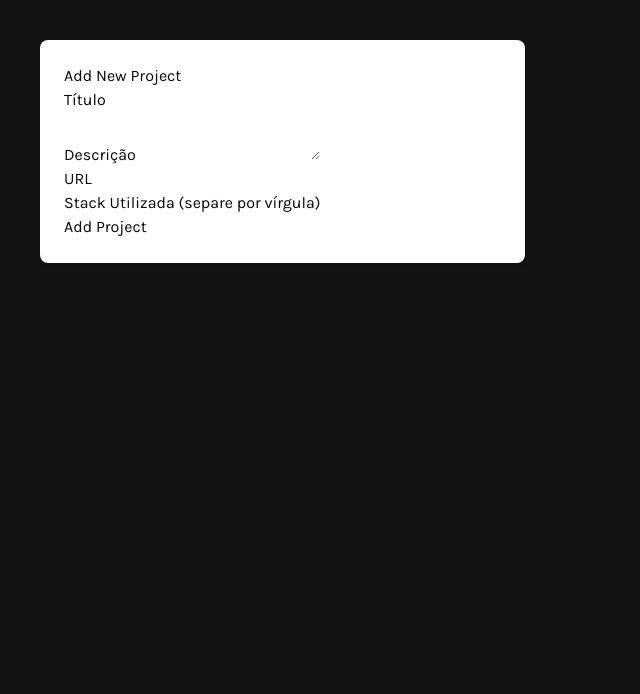
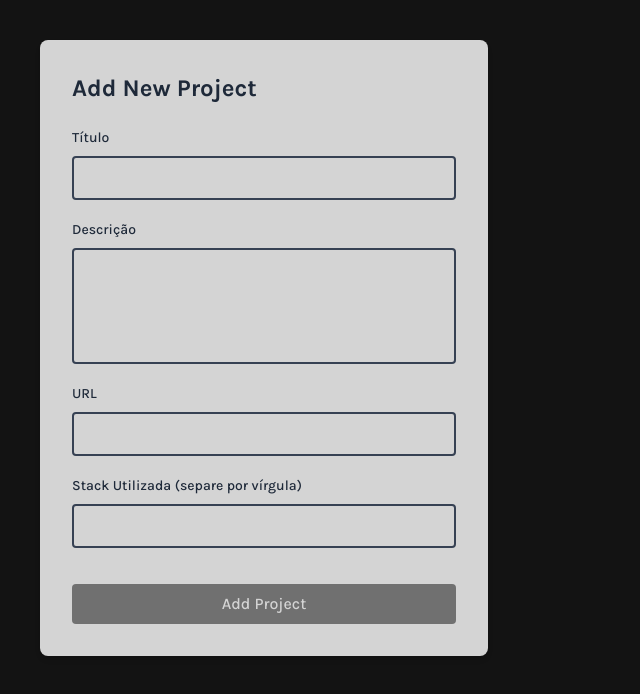
Before and after one commit to luan-cardoso/portfolio-nextjs, a Next.js app: page /add in a window 1280 px wide. Shown: the top 694 px of the page, without its empty margins (0-640 px from the left). Built offline with nearby package versions, Linux system fonts and the light colour scheme; no server answers.

Commit message:
formulário

```diff
--- /dev/null
+++ b/lib/data.js
@@ -0,0 +1,26 @@
+import clientPromise from "./mongodb";
+import { ObjectId } from "mongodb";
+
+// Function to get all projects from the database
+export async function getAllProjects() {
+  try {
+    const client = await clientPromise;
+    const db = client.db("projetos_db");
+
+    const projects_collection = db.collection("projects_collection");
+    //Find all projects and convert to array
+    const projects = await projects_collection.find({}).toArray();
+
+    // Convert _id from ObjectId to string for serialization
+    const serializableProjects = projects.map((project) => ({
+      ...project,
+      _id: project._id.toString(),
+      createdAt: project.createdAt ? project.createdAt.toISOString() : null,
+    }));
+
+    return serializableProjects;
+  } catch (error) {
+    console.error("Failed to fetch projects:", error);
+    return [];
+  }
+}
--- a/src/app/add/page.jsx
+++ b/src/app/add/page.jsx
@@ -1,30 +1,58 @@
-import { addProject } from "../actions"
+import { addProject } from "../actions";
 
 export default function AddProjectPage() {
   return (
-        <div className="bg-white text-gray-950 p-6 rounded-lg shadow-md mt-10 w-fit">
-            <h1>Add New Project</h1>
+    <div className="bg-[var(--white)] text-gray-800 p-8 rounded-lg shadow-md my-10 w-full max-w-md">
+      <h1 className="text-2xl font-bold mb-6">Add New Project</h1>
       <form action={addProject}>
-                <div>
-                    <div>
-                        <label htmlFor="title">Título</label>
-                        <input type="text" id="title" name="title" required />
+        <div className="flex flex-col gap-5">
+          <div className="flex flex-col gap-2">
+            <label htmlFor="title" className="font-medium text-sm">Título</label>
+            <input
+              type="text"
+              id="title"
+              name="title"
+              required
+              className="bg-[var(--white)] text-gray-800 border-2 border-gray-700 rounded px-3 py-2 outline-none"
+            />
           </div>
-                    <div>
-                        <label htmlFor="desc">Descrição</label>
-                        <textarea id="desc" name="desc" required></textarea>
+          <div className="flex flex-col gap-2">
+            <label htmlFor="desc" className="font-medium text-sm">Descrição</label>
+            <textarea
+              id="desc"
+              name="desc"
+              required
+              className="bg-[var(--white)] text-gray-800 border-2 border-gray-700 rounded px-3 py-2 resize-none outline-none"
+              rows="4"
+            ></textarea>
           </div>
-                    <div>
-                        <label htmlFor="url">URL</label>
-                        <input type="text" id="url" name="url"/>
+          <div className="flex flex-col gap-2">
+            <label htmlFor="url" className="font-medium text-sm">URL</label>
+            <input
+              type="text"
+              id="url"
+              name="url"
+              className="bg-[var(--white)] text-gray-800 border-2 border-gray-700 rounded px-3 py-2 outline-none"
+            />
           </div>
-                    <div>
-                        <label htmlFor="stack">Stack Utilizada (separe por vírgula)</label>
-                        <input type="text" id="stack" name="stack" required />
+          <div className="flex flex-col gap-2">
+            <label htmlFor="stack" className="font-medium text-sm">Stack Utilizada (separe por vírgula)</label>
+            <input
+              type="text"
+              id="stack"
+              name="stack"
+              required
+              className="bg-[var(--white)] text-gray-800 border-2 border-gray-700 rounded px-3 py-2 outline-none"
+            />
           </div>
-                    <button type="submit">Add Project</button>
+          <button
+            type="submit"
+            className="bg-[var(--gray)] text-[var(--white)] font-medium py-2 px-4 rounded mt-4 hover:bg-gray-700 transition-colors"
+          >
+            Add Project
+          </button>
         </div>
       </form>
     </div>
-    )
+  );
 }
--- a/src/app/layout.jsx
+++ b/src/app/layout.jsx
@@ -6,6 +6,11 @@ const karla = Karla({ subsets: ["latin"], display: "swap" });
 export const metadata = {
   title: "Luan Cardoso",
   description: "Desenvolvedor de Software Portfolio",
+  icons: {
+    icon: "/bat.png",
+    shortcut: "/bat.png",
+    apple: "/bat.png",
+  },
 };
 
 export default function RootLayout({ children }) {
--- a/src/app/page.jsx
+++ b/src/app/page.jsx
@@ -60,14 +60,14 @@ export default function HomePage() {
           <div className="flex flex-col items-center justify-center">
             <h1 className="animate__animated animate__fadeIn animate__delay-1s flex">
               <div
-                className="flex border-2 w-fit h-fit gap-8 p-4 items-center"
+                className="flex border-3 w-fit h-fit gap-8 p-4 items-center justify-center"
                 style={{
                   borderImageSource: "var(--gradient)",
                   borderImageSlice: 1,
                 }}
               >
                 <Image
-                  className="w-[220px] h-[220px] max-sm:w-[100px] max-sm:h-[100px] object-contain -rotate-12 max-md:hidden max-lg:hidden max-sm:block"
+                  className="-rotate-12 w-[200px] h-[220px] max-sm:w-[100px] max-sm:h-[120px] max-md:hidden max-lg:hidden max-sm:block"
                   src="/memoji.png"
                   width={400}
                   height={400}
--- a/src/components/Card.jsx
+++ b/src/components/Card.jsx
@@ -1,27 +1,32 @@
 import Badge from "./Badge";
 import Eye from "./icons/Eye";
 
-export default function Card() {
+export default function Card({title, desc, stack, url}) {
+
+  const stackArray = Array.isArray(stack) ? stack : [];
+
   return (
     <div className="relative flex flex-col gap-4 bg-[#1b1b1b] w-[450px] h-[300px] max-sm:w-[300px] max-sm:h-[200px] p-10 max-sm:p-4 border border-[#252525] rounded-md max-sm:gap-1">
       <h1 className="text-gradient text-xl whitespace-nowrap overflow-hidden text-ellipsis max-sm:text-sm font-semibold">
-        Gerador de planos de aula com IA
+        {title}
       </h1>
       <p className="max-sm:text-sm">
-        Looluta, in ducimus eius minima reiciendis nam dolore dolores iure error
-        dolor, molestias, a repudiandae culpa cupiditate. Voluptates corporis at
-        deleniti maxime?
+        {desc}
       </p>
       <div className="flex gap-3 absolute bottom-10 max-sm:bottom-2 text-sm font-semibold">
-        <Badge>Nextjs</Badge>
-        <Badge>TailwindCSS</Badge>
-        <Badge>Nodejs</Badge>
+        {stackArray.map((item, index) => (
+          <Badge key={index}>{item}</Badge>
+        ))}
       </div>
-      <div className="w-fit absolute top-2 right-2 text-[var(--gray)] cursor-pointer">
-        <Badge>
-          <Eye />
-        </Badge>
-      </div>
+      {url ? (
+        <div className="w-fit absolute top-2 right-2 text-[var(--gray)] cursor-pointer">
+          <a href={url} target="_blank" rel="noopener noreferrer">
+            <Badge>
+              <Eye />
+            </Badge>
+          </a>
+        </div>
+      ) : null}
     </div>
   );
 }
--- a/src/components/Projects.jsx
+++ b/src/components/Projects.jsx
@@ -1,6 +1,9 @@
 import Card from "./Card";
+import { getAllProjects } from "../../lib/data";
 
-export default function Sec2() {
+export default async function Sec2() {
+  const project = await getAllProjects();
+
   return (
     <div className="flex flex-col gap-16 max-sm:gap-8">
       <div className="flex flex-col gap-1 w-fit">
@@ -11,11 +14,19 @@ export default function Sec2() {
           Todos os projetos estão disponíveis no meu Github.
         </p>
       </div>
-      <div className="flex flex-col justify-center items-center gap-4">
-        <div className="grid grid-cols-2 gap-10 max-lg:overflow-y-auto max-lg:grid-cols-1 max-lg:h-[700px] max-sm:h-[500px]">
-          <Card />
+      <div className="max-w-4xl mx-auto grid grid-cols-2 gap-y-5 gap-x-10 max-lg:overflow-y-auto max-lg:grid-cols-1 max-lg:h-[700px] max-sm:h-[500px] items-center">
+        {project.map((project, index) => (
+        <div key={index}>
+          <Card
+            title={project.title}
+            desc={project.desc}
+            stack={project.stack}
+            url={project.url}
+          />
         </div>
+        ))}
       </div>
+
     </div>
   );
 }
```
Also changed, not shown: src/app/actions.js (+15 -11 lines), public/bat.png (added). Lines whose indentation alone changed are shown as unchanged.
